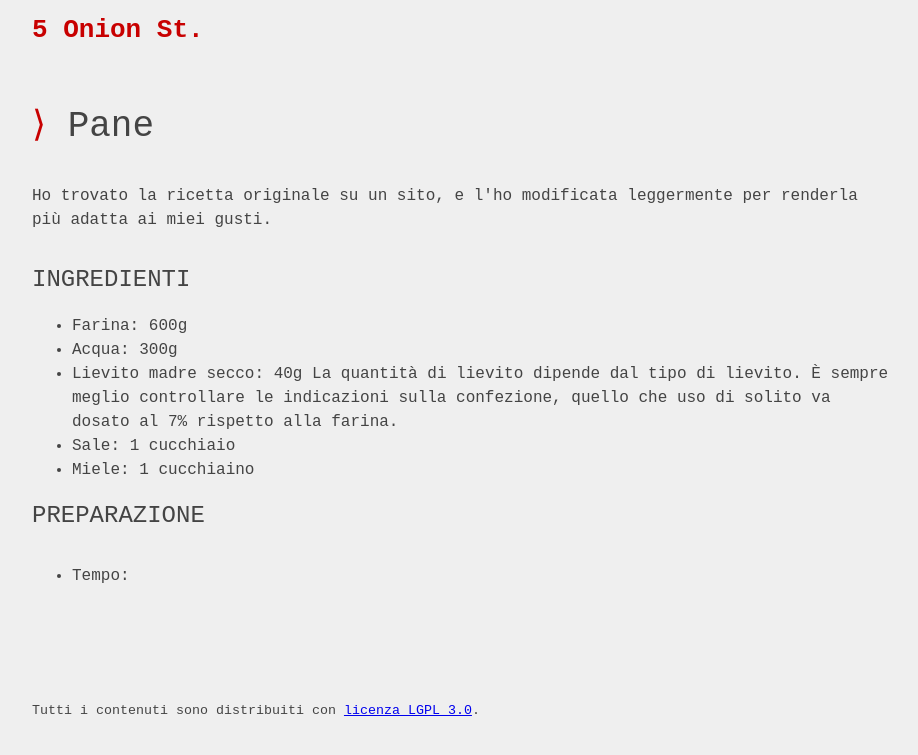
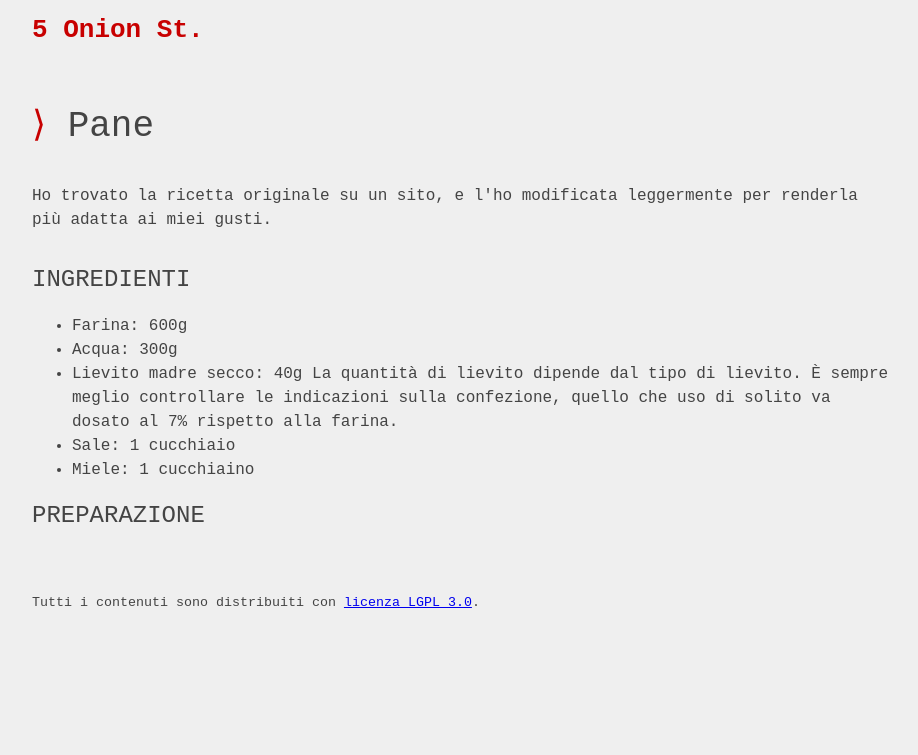
Before and after one commit to leeppolis/bagelis, a Jekyll site: the page built from _posts/2019-12-06-pane.md, in a window 1280 px wide. Shown: the top 755 px of the page, without its empty margins (178-1096 px from the left). Built offline with Jekyll 4.4.1, drawn with Linux system fonts in a browser that asks for light colours; some web fonts are replaced.

```diff
--- a/_posts/2019-12-06-pane.md
+++ b/_posts/2019-12-06-pane.md
@@ -27,7 +27,6 @@ ingredients:
   quantity: 1 cucchiaino
   notes: ''
   image: ''
-process:
-- ''
+process: []
 
 ---
```
